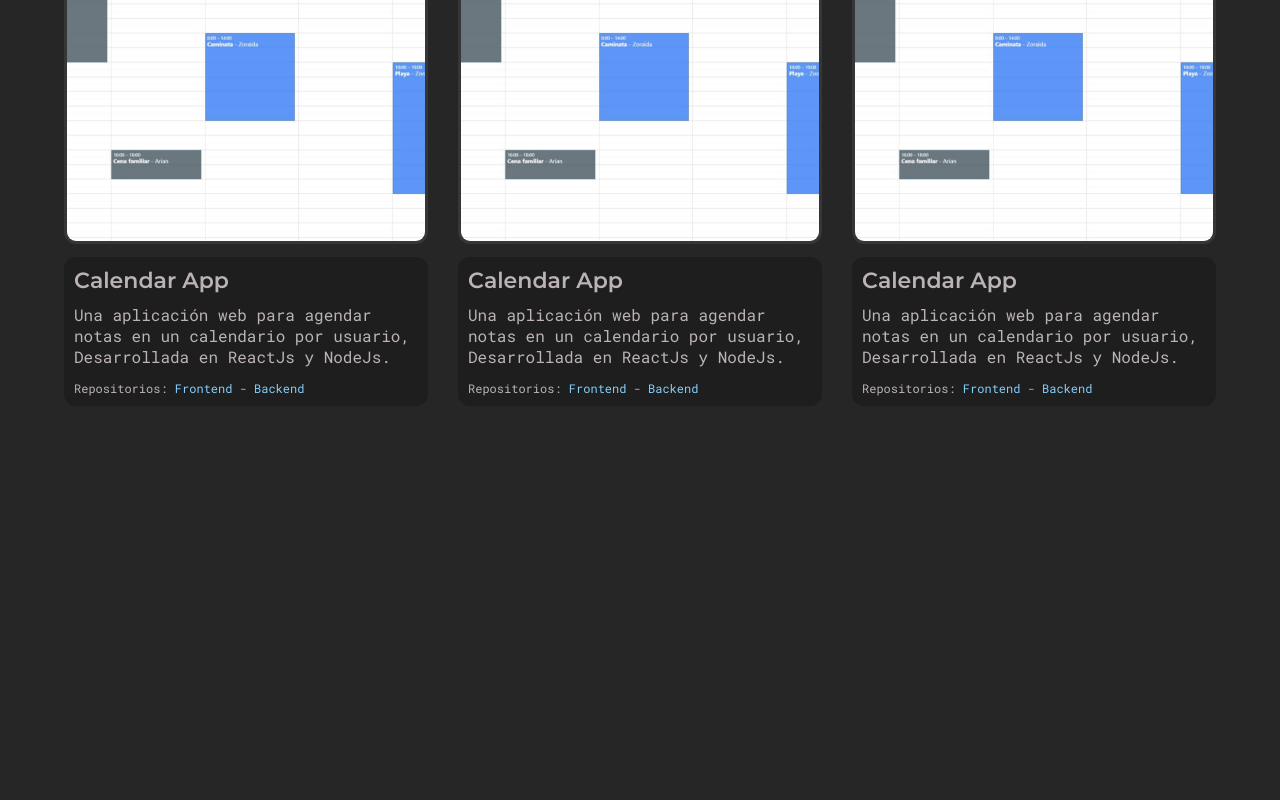
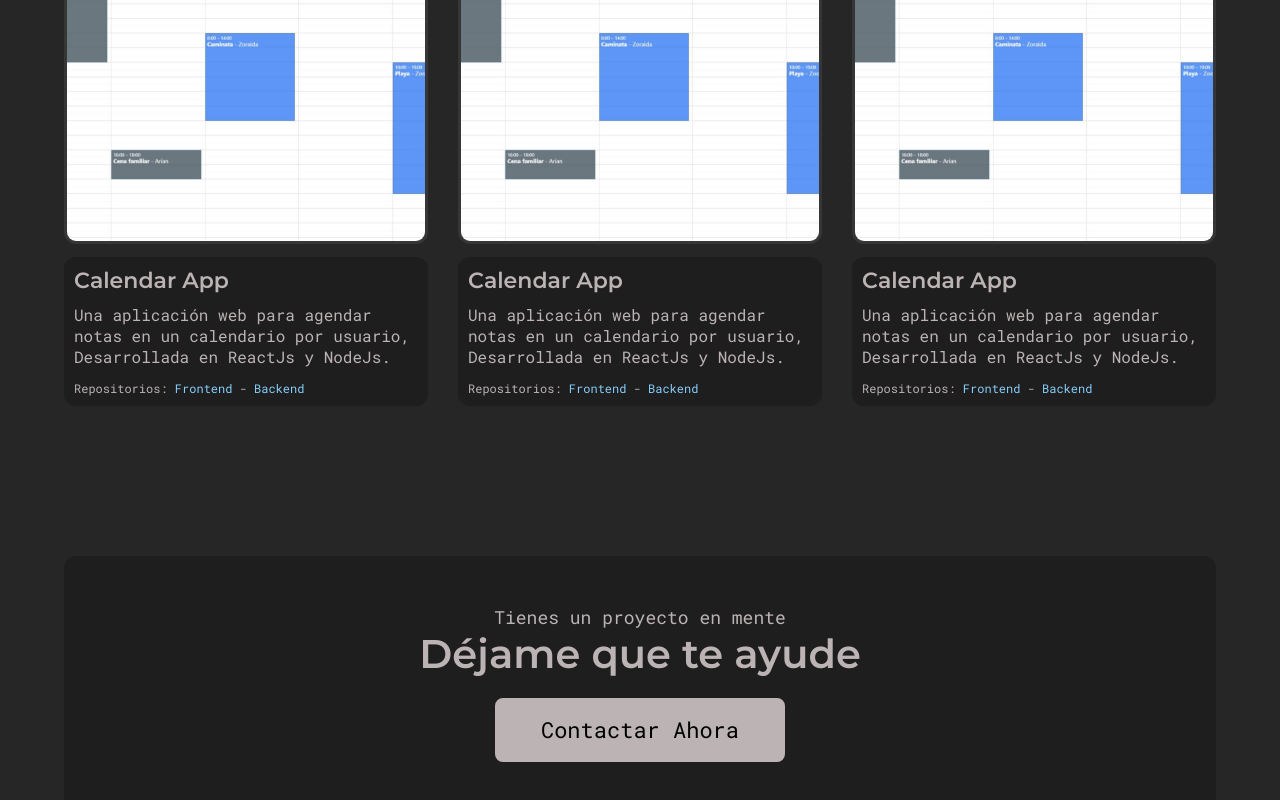
Before and after one commit to ArianAngoma/arian, a React (Create React App) app: page / in a window 1280 px wide. Shown: the part 2984-3784 px from the top of the page. Before the commit the page ends 3490 px from the top, so only its background shows below. Built offline with nearby package versions, Linux system fonts and the light colour scheme; a web font is replaced by a local one.

Commit message:
Footer y Sección del banner del contacto

```diff
--- /dev/null
+++ b/src/components/home/footer/ContactBanner.js
@@ -0,0 +1,42 @@
+import styled from 'styled-components';
+
+
+/* Importaciones propias */
+import {Button} from '../../ui/Button';
+import {PText} from '../../ui/PText';
+
+const ContactBannerStyles = styled.div`
+  padding: 5rem 0;
+
+  .contactBanner__wrapper {
+    background-color: var(--deep-dark);
+    border-radius: 12px;
+    padding: 5rem 0rem;
+    text-align: center;
+  }
+
+  .contactBanner__heading {
+    font-size: 4rem;
+    margin-bottom: 2rem;
+  }
+
+  @media only screen and (max-width: 768px) {
+    .contactBanner__heading {
+      font-size: 2.8rem;
+    }
+  }
+`;
+
+export const ContactBanner = () => {
+    return (
+        <ContactBannerStyles>
+            <div className="container">
+                <div className="contactBanner__wrapper">
+                    <PText>Tienes un proyecto en mente</PText>
+                    <h3 className="contactBanner__heading">Déjame que te ayude</h3>
+                    <Button btnText="Contactar Ahora" btnLink="/contact"/>
+                </div>
+            </div>
+        </ContactBannerStyles>
+    );
+}
--- a/src/components/home/projects/ProjectSection.js
+++ b/src/components/home/projects/ProjectSection.js
@@ -69,7 +69,7 @@ export const ProjectSection = () => {
     return (
         <ProjectSectionStyle>
             <div className="container">
-                <SectionTitle subheading="algunos de mis trabajos recientes" heading="Proyectos"/>
+                <SectionTitle subheading="Algunos de mis trabajos recientes" heading="Proyectos"/>
                 <div className="projects__allItems">
                     <Swiper
                         spaceBetween={30}
--- a/src/pages/Home.js
+++ b/src/pages/Home.js
@@ -4,6 +4,7 @@ import {AboutSection} from '../components/home/about/AboutSection';
 import {ServicesSection} from '../components/home/services/ServicesSection';
 import {ProjectSection} from '../components/home/projects/ProjectSection';
 // import {TestimonialsSection} from '../components/home/testimonials/TestimonialsSection';
+import {ContactBanner} from '../components/home/footer/ContactBanner';
 
 export const Home = () => {
     return (
@@ -13,6 +14,7 @@ export const Home = () => {
             <ServicesSection/>
             <ProjectSection/>
             {/*<TestimonialsSection/>*/}
+            <ContactBanner/>
         </div>
     )
 }
```
